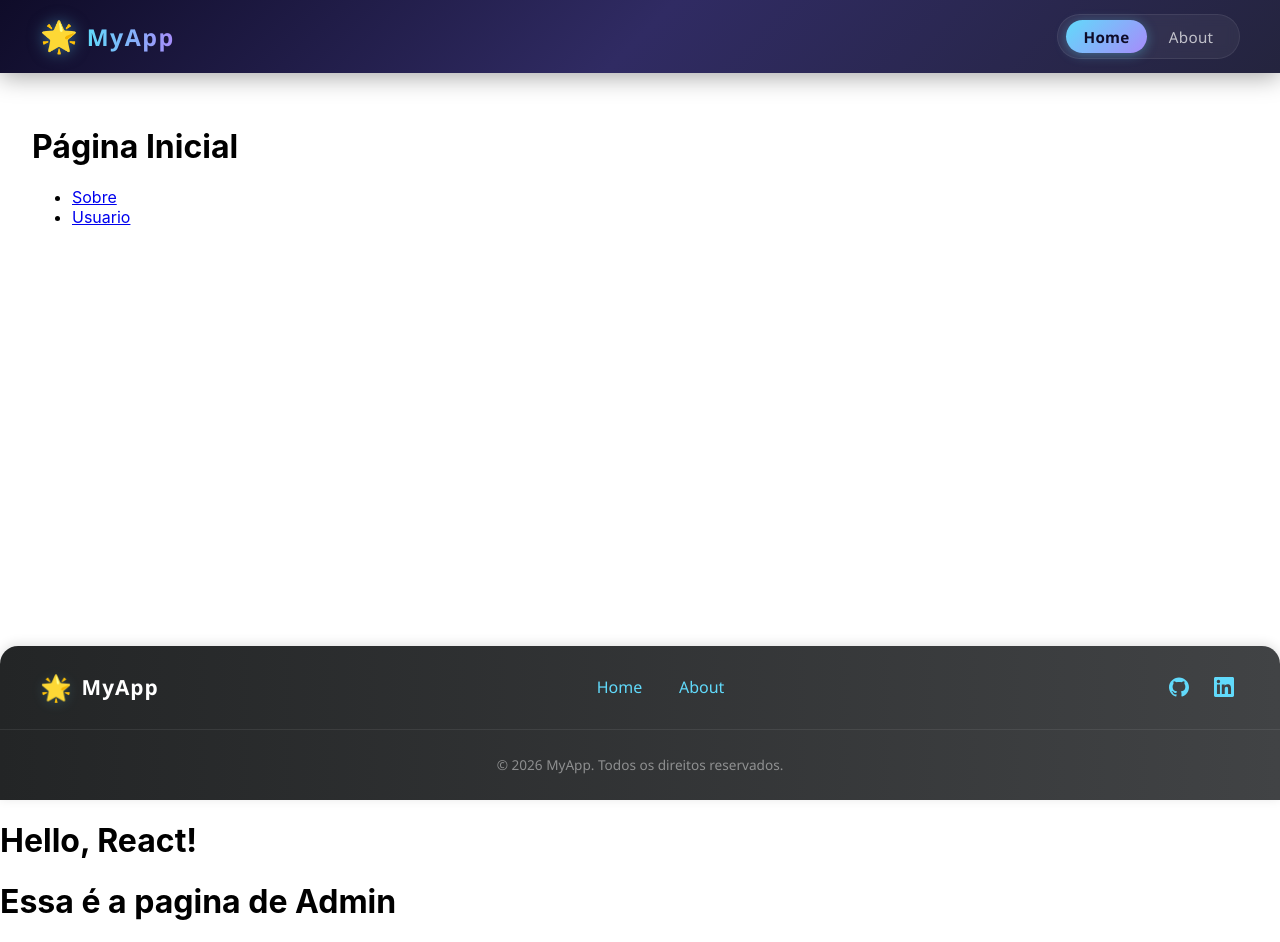
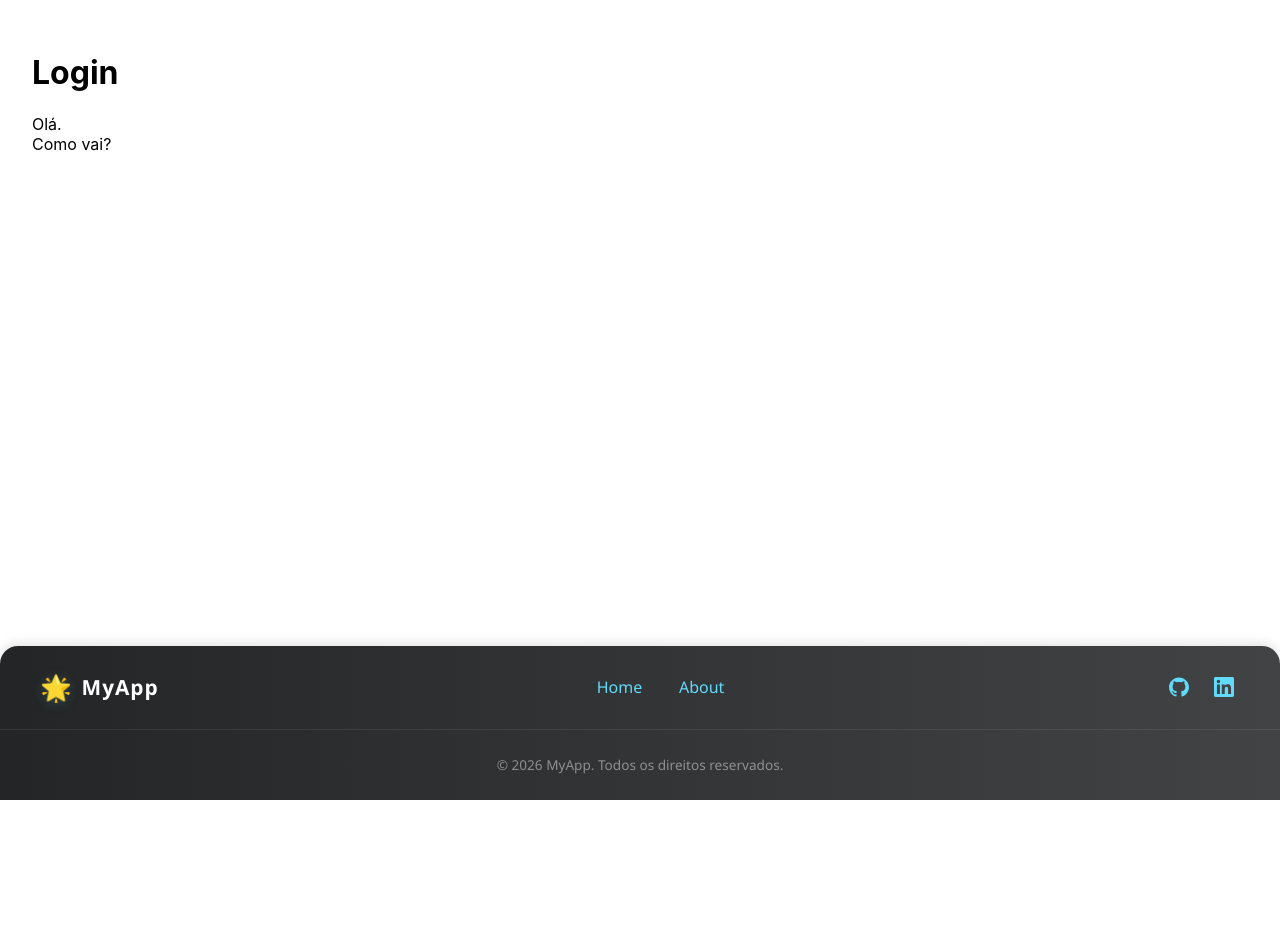
Before and after one commit to rodrigo749/aula-react-senac, a React (Create React App) app: page / in a window 1280 px wide. After the commit the page ends 800 px from the top, so only its background shows below. Built offline with nearby package versions, Linux system fonts and the light colour scheme.

Commit message:
feat: fixed login

```diff
--- a/src/App.js
+++ b/src/App.js
@@ -16,10 +16,7 @@ function App() {
     <div className="App">
       <RoutesApp />
       <header>
-        <h1>Hello, React!</h1>
-        <div>
-          {content}
-        </div>
+
       </header>
     </div>
   );
--- a/src/Routes.jsx
+++ b/src/Routes.jsx
@@ -3,13 +3,14 @@ import { Route, BrowserRouter, Routes } from "react-router-dom";
 
 import Home from "./pages/Home/Home.jsx";
 import About from "./pages/About/About.jsx";
-import LoginForm from "./components/LoginForm/LoginForm.jsx";
+import Login from "./pages/Login/Login.jsx";
 
 const AppRoutes = () => {
    return(
        <BrowserRouter>
            <Routes>
-               <Route path="/" element={<Home/>} exact />
+               <Route path="/" element={<Login/>} exact />
+               <Route path="/home" element={<Home/>} />
                <Route path="/about" element={<About />} />
            </Routes>
        </BrowserRouter>
--- /dev/null
+++ b/src/pages/Login/Login.jsx
@@ -0,0 +1,16 @@
+
+import Footer from '../../components/Footer/Footer';
+
+export default function Login() {
+  return (
+    <div style={{ display: 'flex', flexDirection: 'column', minHeight: '100vh' }}>
+
+      <main style={{ flex: 1, padding: '2rem' }}>
+        <h1>Login</h1>
+        <p>Olá.<br />Como vai?</p>
+      </main>
+
+      <Footer />
+    </div>
+  );
+}
```
